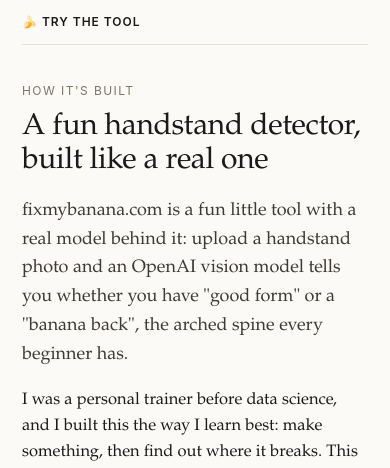
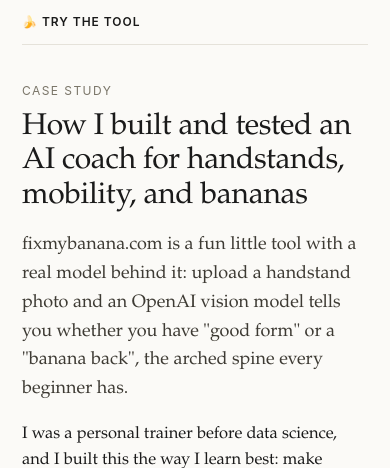
Before and after one commit to shhirl/fixmybanana, a Flask app: page /how-its-built in a window 390 px wide. Shown: the part 102-570 px from the top of the page. Run offline with Flask 3, Linux system fonts and the light colour scheme.

Commit message:
Copy: 'How I built this' links, 'Case study' kicker, new H1
H1: 'How I built and tested an AI coach for handstands, mobility, and bananas'.
URL and anchors unchanged.

Co-Authored-By: Claude Fable 5.1 <noreply@anthropic.com>

```diff
--- a/templates/base.html
+++ b/templates/base.html
@@ -322,7 +322,7 @@
 </head>
 <body>
     <div class="container">
-        <nav class="top-nav"><a href="{{ url_for('how_its_built') }}">How it's built →</a></nav>
+        <nav class="top-nav"><a href="{{ url_for('how_its_built') }}">How I built this →</a></nav>
         {% block content %}{% endblock %}
     </div>
 
@@ -332,7 +332,7 @@
             <a href="https://www.linkedin.com/in/shhirl" target="_blank" rel="noopener">LinkedIn</a> ·
             <a href="https://www.instagram.com/shirleywhirlhe" target="_blank" rel="noopener">Instagram</a> ·
             <a href="https://github.com/shhirl" target="_blank" rel="noopener">GitHub</a> ·
-            <a href="{{ url_for('how_its_built') }}">How it's built</a>
+            <a href="{{ url_for('how_its_built') }}">How I built this</a>
         </nav>
     </footer>
 
--- a/templates/how_its_built.html
+++ b/templates/how_its_built.html
@@ -3,7 +3,7 @@
 <head>
 <meta charset="UTF-8">
 <meta name="viewport" content="width=device-width, initial-scale=1.0">
-<title>How it's built — fixmybanana.com</title>
+<title>How I built and tested an AI coach for handstands — fixmybanana.com</title>
 <meta name="description" content="How the banana handstand detector is evaluated: a fixed test set, hand labels, five runs per photo, the numbers published even when they're bad.">
 <style>
   body{font-family:"Iowan Old Style","Palatino Linotype",Palatino,Georgia,serif;max-width:720px;margin:0 auto;padding:40px 22px 60px;background:#fbfaf7;color:#1a1a1a;-webkit-font-smoothing:antialiased;line-height:1.6}
@@ -72,8 +72,8 @@
   <a class="tool" href="/">🍌 Try the tool</a>
 </div>
 
-<p class="kicker">How it's built</p>
-<h1>A fun handstand detector, built like a real one</h1>
+<p class="kicker">Case study</p>
+<h1>How I built and tested an AI coach for handstands, mobility, and bananas</h1>
 <p class="lede">fixmybanana.com is a fun little tool with a real model behind it: upload a handstand photo and an OpenAI vision model tells you whether you have "good form" or a "banana back", the arched spine every beginner has.</p>
 <p>I was a personal trainer before data science, and I built this the way I learn best: make something, then find out where it breaks. This page is the finding-out, kept as a lab notebook. It answers four questions: what problem the tool has, what I traded off, how it's built and why a vision model is the right tool, and how each version scores on the same {{ c.n if c else 54 }} photos I labelled by hand. Some of the numbers are bad. That's the point.</p>
 <p class="small">Code, prompts, test set and every result CSV: <a href="https://github.com/shhirl/fixmybanana">github.com/shhirl/fixmybanana</a>.</p>
```
